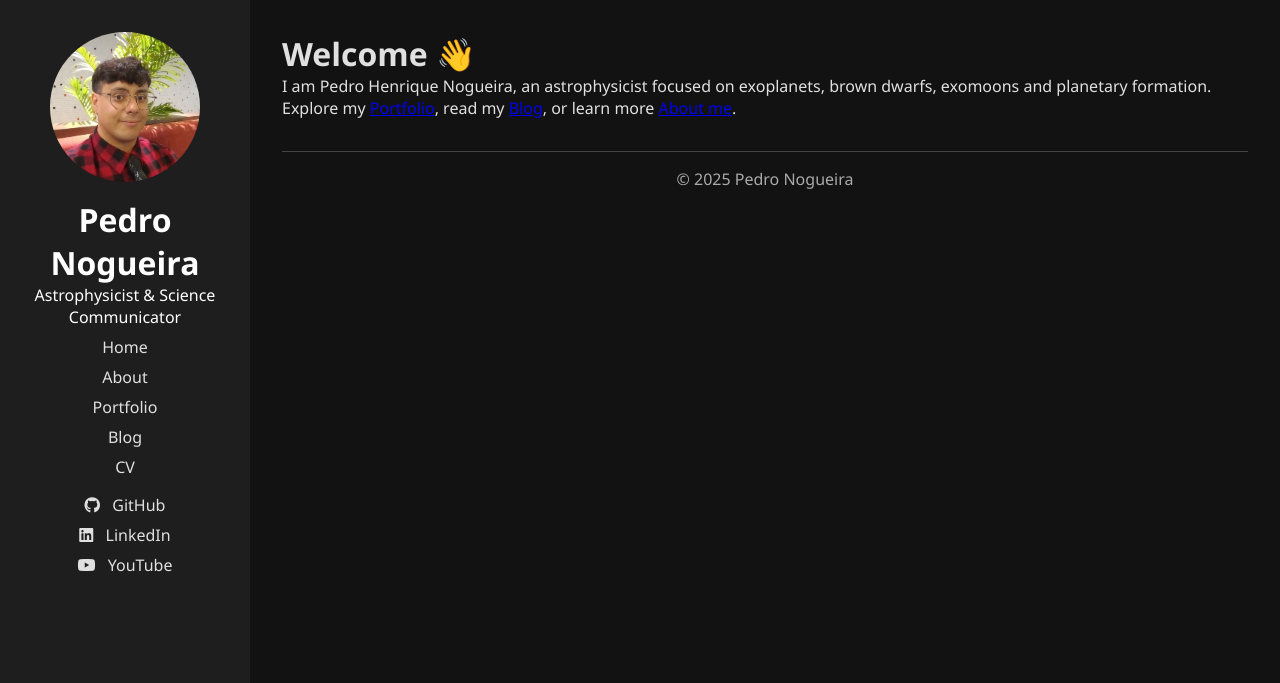
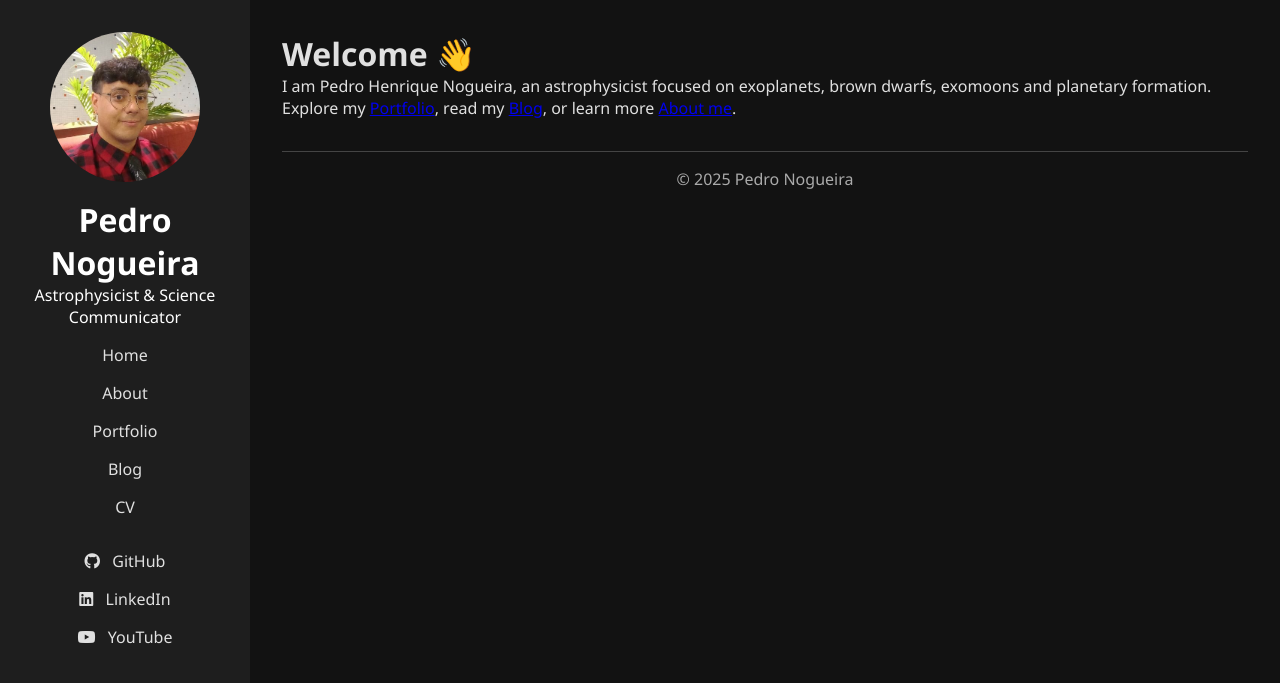
Before and after one commit to PedroNogueira404/PedroNogueira404.github.io, a Jekyll site: the page built from index.md, in a window 1280 px wide. Shown: the top 683 px of the page. Built offline with Jekyll 4.4.1, drawn with Linux system fonts in a browser that asks for light colours; comment, search, counter and statistics services are not loaded.

Commit message:
Update style_white.css

```diff
--- a/assets/css/style_white.css
+++ b/assets/css/style_white.css
@@ -69,6 +69,12 @@
   margin-bottom: 1rem;
 }
 
+/* Nome de perfil "Pedro Nogueira" */
+.profile-name {
+  font-size: 1.2rem; /* Tamanho de fonte reduzido */
+  margin-bottom: 1.5rem; /* Distância aumentada dos links */
+}
+
 /* Conteúdo principal */
 .main-content {
   flex: 1;
@@ -98,7 +104,7 @@
 /* Navegação e redes sociais */
 .nav-link, .social-link {
   display: block;
-  margin: 0.5rem 0;
+  margin: 1rem 0; /* Afastamento maior entre os links */
   color: #e0e0e0;
   text-decoration: none;
   transition: color 0.3s;
@@ -188,3 +194,10 @@
 input:checked + .slider:before {
   transform: translateX(20px);
 }
+
+/* Caixa de comentários */
+.comments-container {
+  max-height: 300px; /* Diminuindo a altura da caixa de comentários */
+  overflow-y: auto; /* Permitindo rolagem vertical */
+  padding: 1rem;
+}
```
